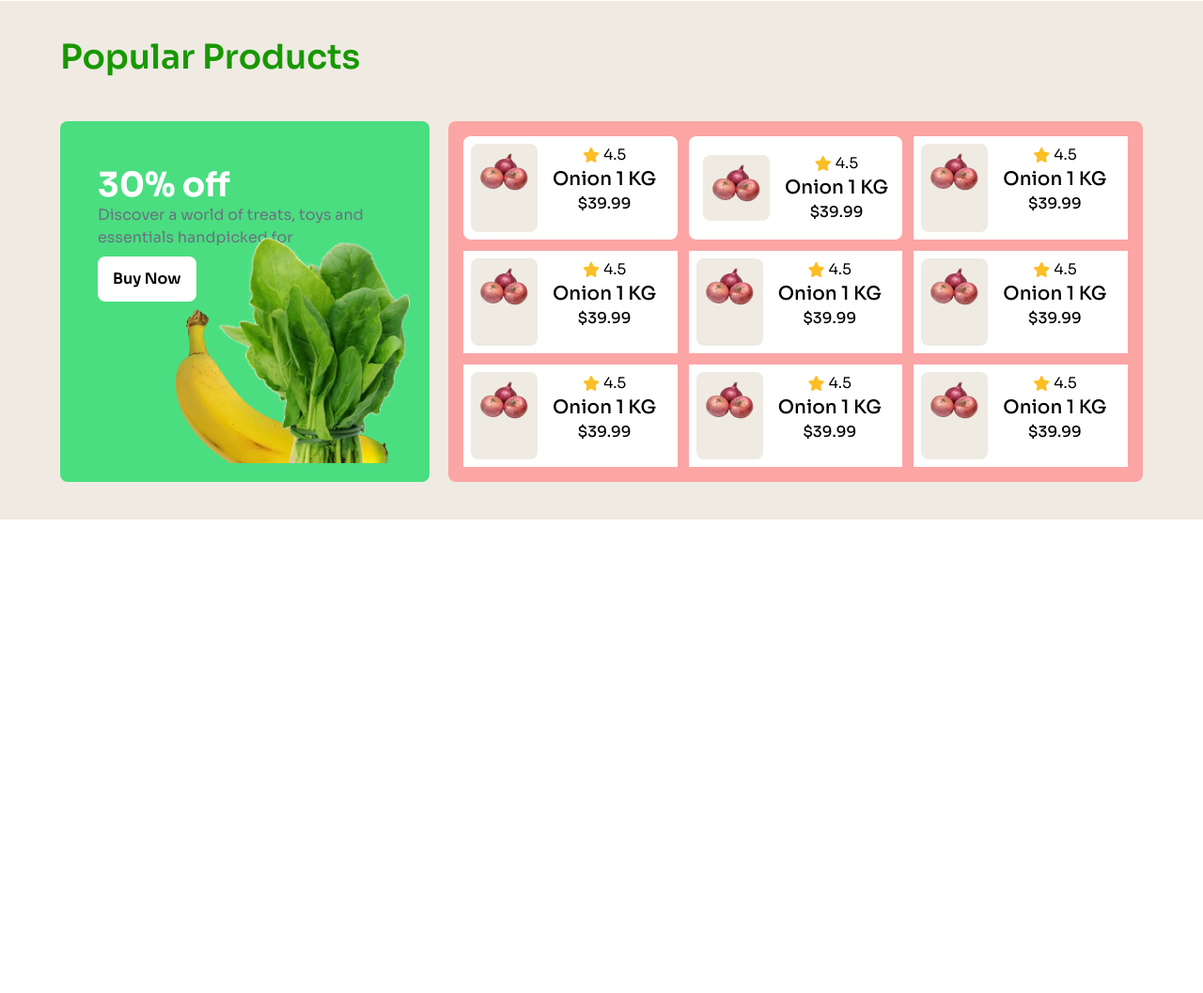
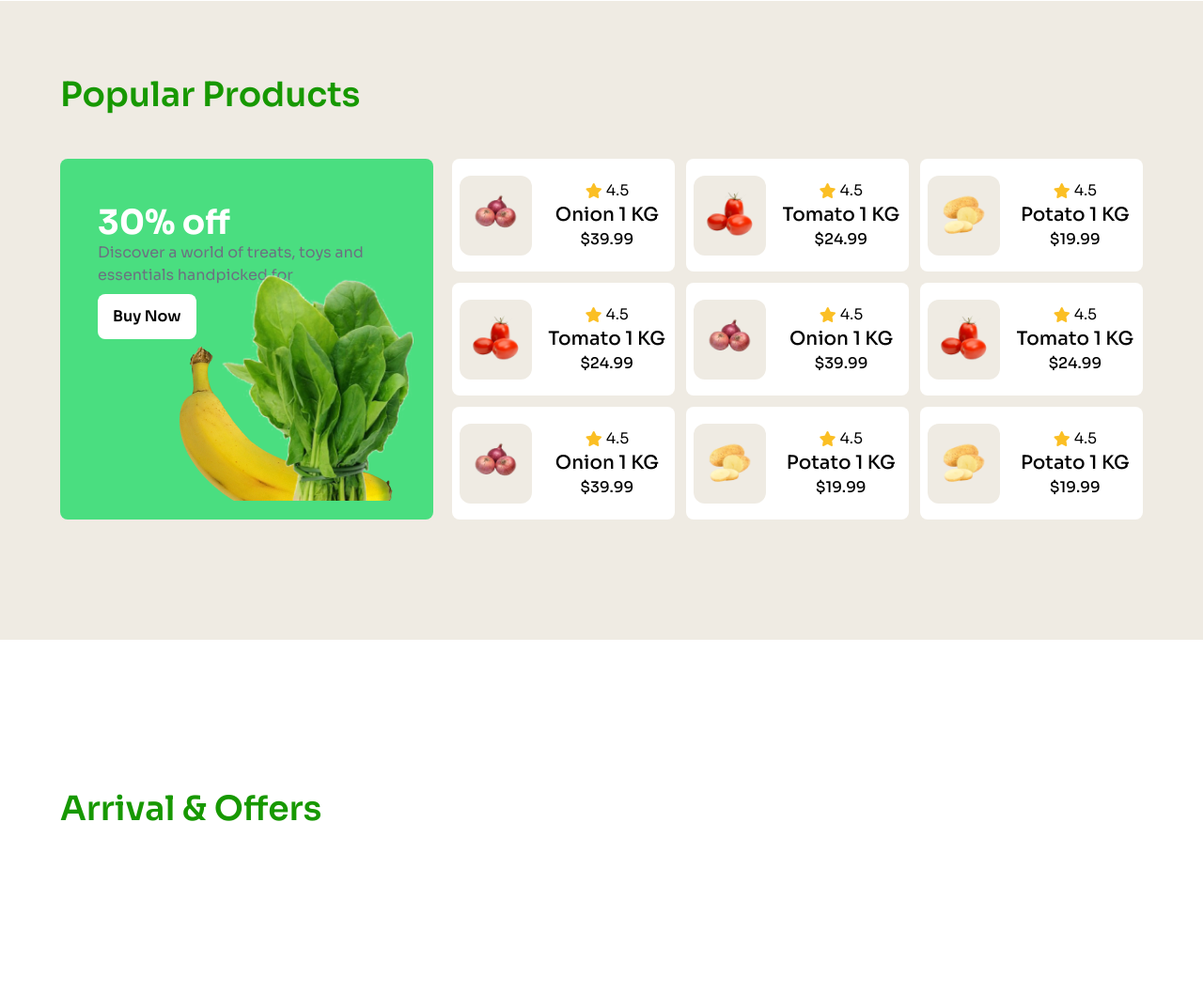
Before and after one commit to MdSaifMahamud/Natures_platter, a plain HTML site: page index.html in a window 1280 px wide. Shown: the part 1460-2517 px from the top of the page at 94% size. Before the commit the page ends 2013 px from the top, so only its background shows below. Drawn offline with nearby package versions, Linux system fonts and the light colour scheme.

Commit message:
Grid Parts End

```diff
--- a/index.html
+++ b/index.html
@@ -90,14 +90,14 @@
         </div>
        </section>
        <!-- popular products -->
-       <section class="mt-20 bg-[#EFEBE3] p-10">
+       <section class="mt-20 bg-[#EFEBE3] pt-20 pb-32">
             <div class="max-w-6xl mx-auto">
                 <h4 class="font-semibold text-4xl text-[#179800] mb-12">Popular Products</h4>
                 <div class="md:flex gap-5">
                     <!-- green part -->
                     <div class="px-10 pt-12 pb-0 relative   md:w-3/6 h-96  bg-green-400 rounded-lg">
-                        <div class=" absolute right-4 bottom-5 pb-0">
-                            <img src="/c2-assets/vegetable-offer.png" alt="">
+                        <div class=" absolute right-4 bottom-5 pb-0 ">
+                            <img class="w-auto" src="/c2-assets/vegetable-offer.png" alt="">
                         </div>
                         <h4 class="text-white font-bold text-4xl">30% off</h4>
                         <p class="text-gray-500">Discover a world of treats, toys and <br> essentials handpicked for</p>
@@ -105,12 +105,13 @@
 
                     </div >
                     <!-- grid part -->
-                    <div class="w-full bg-red-300 h-96 rounded-lg p-4 grid grid-cols-3 gap-3 rounded-lg">
-                        <div class="flex bg-white p-2 gap-4 rounded-lg">
-                            <div class="bg-[#EFEBE3] rounded-lg">
+                    <div class="w-full  grid lg:grid-cols-3 md:grid-cols-2 sm:grid-cols-2 gap-3 rounded-xl">
+                        <!-- 1st -->
+                        <div class="flex bg-white p-2 gap-4 justify-center items-center rounded-lg">
+                            <div class="bg-[#EFEBE3] rounded-xl flex justify-center items-center px-2 py-3">
                                 <img src="/c2-assets/onion.png" alt="">
                             </div>
-                            <div>
+                            <div class="w-2/3">
                                 <div class="flex justify-center items-center gap-1">
                                     <i class="fa-solid fa-star text-amber-400"></i>
                                     <h3>4.5</h3>
@@ -121,11 +122,60 @@
                                 </div>
                             </div>
                         </div>
+                        <!-- 2nd -->
                         <div class="flex bg-white p-2 gap-4 justify-center items-center rounded-lg">
-                            <div class="bg-[#EFEBE3] rounded-lg flex justify-center items-center">
+                            <div class="bg-[#EFEBE3] rounded-xl flex justify-center items-center px-2 py-3">
+                                <img src="/c2-assets/tomato.png" alt="">
+                            </div>
+                            <div class="w-2/3">
+                                <div class="flex justify-center items-center gap-1">
+                                    <i class="fa-solid fa-star text-amber-400"></i>
+                                    <h3>4.5</h3>
+                                </div>
+                                <div class="flex flex-col justify-center items-center">
+                                    <h2 class="font-medium text-xl ">Tomato 1 KG</h2>
+                                    <h3 class="font-medium">$24.99</h3>
+                                </div>
+                            </div>
+                        </div>
+                        <!-- third -->
+                        <div class="flex bg-white p-2 gap-4 justify-center items-center rounded-lg">
+                            <div class="bg-[#EFEBE3] rounded-xl flex justify-center items-center px-2 py-3">
+                                <img src="/c2-assets/potato.png" alt="">
+                            </div>
+                            <div class="w-2/3">
+                                <div class="flex justify-center items-center gap-1">
+                                    <i class="fa-solid fa-star text-amber-400"></i>
+                                    <h3>4.5</h3>
+                                </div>
+                                <div class="flex flex-col justify-center items-center">
+                                    <h2 class="font-medium text-xl ">Potato 1 KG</h2>
+                                    <h3 class="font-medium">$19.99</h3>
+                                </div>
+                            </div>
+                        </div>
+                        <!-- 4th -->
+                        <div class="flex bg-white p-2 gap-4 justify-center items-center rounded-lg">
+                            <div class="bg-[#EFEBE3] rounded-xl flex justify-center items-center px-2 py-3">
+                                <img src="/c2-assets/tomato.png" alt="">
+                            </div>
+                            <div class="w-2/3">
+                                <div class="flex justify-center items-center gap-1">
+                                    <i class="fa-solid fa-star text-amber-400"></i>
+                                    <h3>4.5</h3>
+                                </div>
+                                <div class="flex flex-col justify-center items-center">
+                                    <h2 class="font-medium text-xl ">Tomato 1 KG</h2>
+                                    <h3 class="font-medium">$24.99</h3>
+                                </div>
+                            </div>
+                        </div>
+                        <!-- 5th -->
+                        <div class="flex bg-white p-2 gap-4 justify-center items-center rounded-lg">
+                            <div class="bg-[#EFEBE3] rounded-xl flex justify-center items-center px-2 py-3">
                                 <img src="/c2-assets/onion.png" alt="">
                             </div>
-                            <div>
+                            <div class="w-2/3">
                                 <div class="flex justify-center items-center gap-1">
                                     <i class="fa-solid fa-star text-amber-400"></i>
                                     <h3>4.5</h3>
@@ -136,11 +186,28 @@
                                 </div>
                             </div>
                         </div>
-                        <div class="flex bg-white p-2 gap-4">
-                            <div class="bg-[#EFEBE3] rounded-lg">
+                        <!-- 6th -->
+                        <div class="flex bg-white p-2 gap-4 justify-center items-center rounded-lg">
+                            <div class="bg-[#EFEBE3] rounded-xl flex justify-center items-center px-2 py-3">
+                                <img src="/c2-assets/tomato.png" alt="">
+                            </div>
+                            <div class="w-2/3">
+                                <div class="flex justify-center items-center gap-1">
+                                    <i class="fa-solid fa-star text-amber-400"></i>
+                                    <h3>4.5</h3>
+                                </div>
+                                <div class="flex flex-col justify-center items-center">
+                                    <h2 class="font-medium text-xl ">Tomato 1 KG</h2>
+                                    <h3 class="font-medium">$24.99</h3>
+                                </div>
+                            </div>
+                        </div>
+                        <!-- 7th -->
+                        <div class="flex bg-white p-2 gap-4 justify-center items-center rounded-lg">
+                            <div class="bg-[#EFEBE3] rounded-xl flex justify-center items-center px-2 py-3">
                                 <img src="/c2-assets/onion.png" alt="">
                             </div>
-                            <div>
+                            <div class="w-2/3">
                                 <div class="flex justify-center items-center gap-1">
                                     <i class="fa-solid fa-star text-amber-400"></i>
                                     <h3>4.5</h3>
@@ -151,93 +218,35 @@
                                 </div>
                             </div>
                         </div>
-                        <div class="flex bg-white p-2 gap-4">
-                            <div class="bg-[#EFEBE3] rounded-lg">
-                                <img src="/c2-assets/onion.png" alt="">
+                        <!-- 8th -->
+                        <div class="flex bg-white p-2 gap-4 justify-center items-center rounded-lg">
+                            <div class="bg-[#EFEBE3] rounded-xl flex justify-center items-center px-2 py-3">
+                                <img src="/c2-assets/potato.png" alt="">
                             </div>
-                            <div>
+                            <div class="w-2/3">
                                 <div class="flex justify-center items-center gap-1">
                                     <i class="fa-solid fa-star text-amber-400"></i>
                                     <h3>4.5</h3>
                                 </div>
                                 <div class="flex flex-col justify-center items-center">
-                                    <h2 class="font-medium text-xl ">Onion 1 KG</h2>
-                                    <h3 class="font-medium">$39.99</h3>
+                                    <h2 class="font-medium text-xl ">Potato 1 KG</h2>
+                                    <h3 class="font-medium">$19.99</h3>
                                 </div>
                             </div>
                         </div>
-                        <div class="flex bg-white p-2 gap-4">
-                            <div class="bg-[#EFEBE3] rounded-lg">
-                                <img src="/c2-assets/onion.png" alt="">
+                        <!-- 9th -->
+                        <div class="flex bg-white p-2 gap-4 justify-center items-center rounded-lg">
+                            <div class="bg-[#EFEBE3] rounded-xl flex justify-center items-center px-2 py-3">
+                                <img src="/c2-assets/potato.png" alt="">
                             </div>
-                            <div>
+                            <div class="w-2/3">
                                 <div class="flex justify-center items-center gap-1">
                                     <i class="fa-solid fa-star text-amber-400"></i>
                                     <h3>4.5</h3>
                                 </div>
                                 <div class="flex flex-col justify-center items-center">
-                                    <h2 class="font-medium text-xl ">Onion 1 KG</h2>
-                                    <h3 class="font-medium">$39.99</h3>
-                                </div>
-                            </div>
-                        </div>
-                        <div class="flex bg-white p-2 gap-4">
-                            <div class="bg-[#EFEBE3] rounded-lg">
-                                <img src="/c2-assets/onion.png" alt="">
-                            </div>
-                            <div>
-                                <div class="flex justify-center items-center gap-1">
-                                    <i class="fa-solid fa-star text-amber-400"></i>
-                                    <h3>4.5</h3>
-                                </div>
-                                <div class="flex flex-col justify-center items-center">
-                                    <h2 class="font-medium text-xl ">Onion 1 KG</h2>
-                                    <h3 class="font-medium">$39.99</h3>
-                                </div>
-                            </div>
-                        </div>
-                        <div class="flex bg-white p-2 gap-4">
-                            <div class="bg-[#EFEBE3] rounded-lg">
-                                <img src="/c2-assets/onion.png" alt="">
-                            </div>
-                            <div>
-                                <div class="flex justify-center items-center gap-1">
-                                    <i class="fa-solid fa-star text-amber-400"></i>
-                                    <h3>4.5</h3>
-                                </div>
-                                <div class="flex flex-col justify-center items-center">
-                                    <h2 class="font-medium text-xl ">Onion 1 KG</h2>
-                                    <h3 class="font-medium">$39.99</h3>
-                                </div>
-                            </div>
-                        </div>
-                        <div class="flex bg-white p-2 gap-4">
-                            <div class="bg-[#EFEBE3] rounded-lg">
-                                <img src="/c2-assets/onion.png" alt="">
-                            </div>
-                            <div>
-                                <div class="flex justify-center items-center gap-1">
-                                    <i class="fa-solid fa-star text-amber-400"></i>
-                                    <h3>4.5</h3>
-                                </div>
-                                <div class="flex flex-col justify-center items-center">
-                                    <h2 class="font-medium text-xl ">Onion 1 KG</h2>
-                                    <h3 class="font-medium">$39.99</h3>
-                                </div>
-                            </div>
-                        </div>
-                        <div class="flex bg-white p-2 gap-4">
-                            <div class="bg-[#EFEBE3] rounded-lg">
-                                <img src="/c2-assets/onion.png" alt="">
-                            </div>
-                            <div>
-                                <div class="flex justify-center items-center gap-1">
-                                    <i class="fa-solid fa-star text-amber-400"></i>
-                                    <h3>4.5</h3>
-                                </div>
-                                <div class="flex flex-col justify-center items-center">
-                                    <h2 class="font-medium text-xl ">Onion 1 KG</h2>
-                                    <h3 class="font-medium">$39.99</h3>
+                                    <h2 class="font-medium text-xl ">Potato 1 KG</h2>
+                                    <h3 class="font-medium">$19.99</h3>
                                 </div>
                             </div>
                         </div>
@@ -245,6 +254,15 @@
                 </div>
             </div>
        </section>
+       <section class="mt-20 pt-20 pb-32">
+            <div class="max-w-6xl mx-auto">
+                <h3 class="text-4xl font-semibold text-[#179800] mb-12">Arrival & Offers</h3>
+                <div>
+
+                </div>
+            </div>
+
+       </section>
     </main>
     <footer>
 
```
